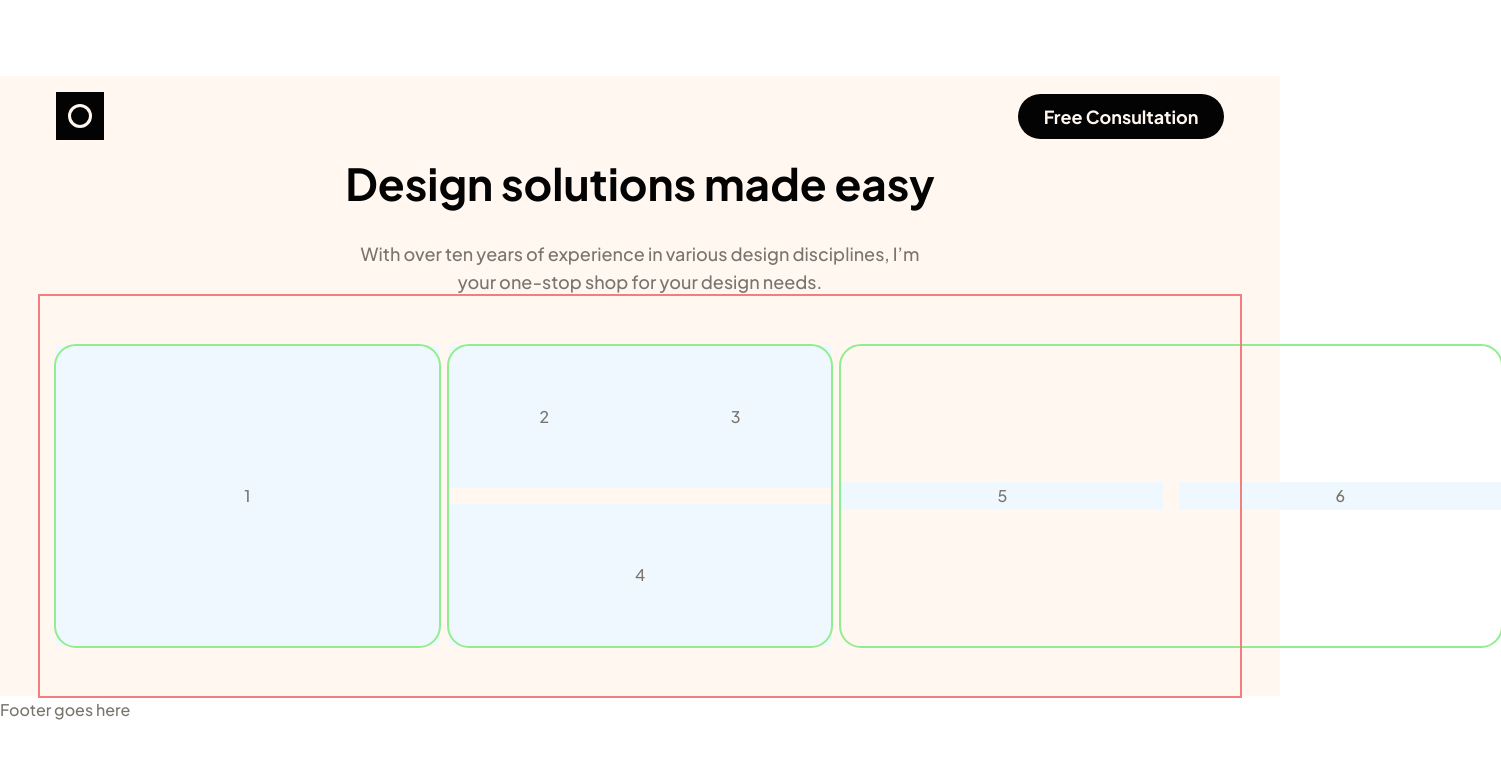
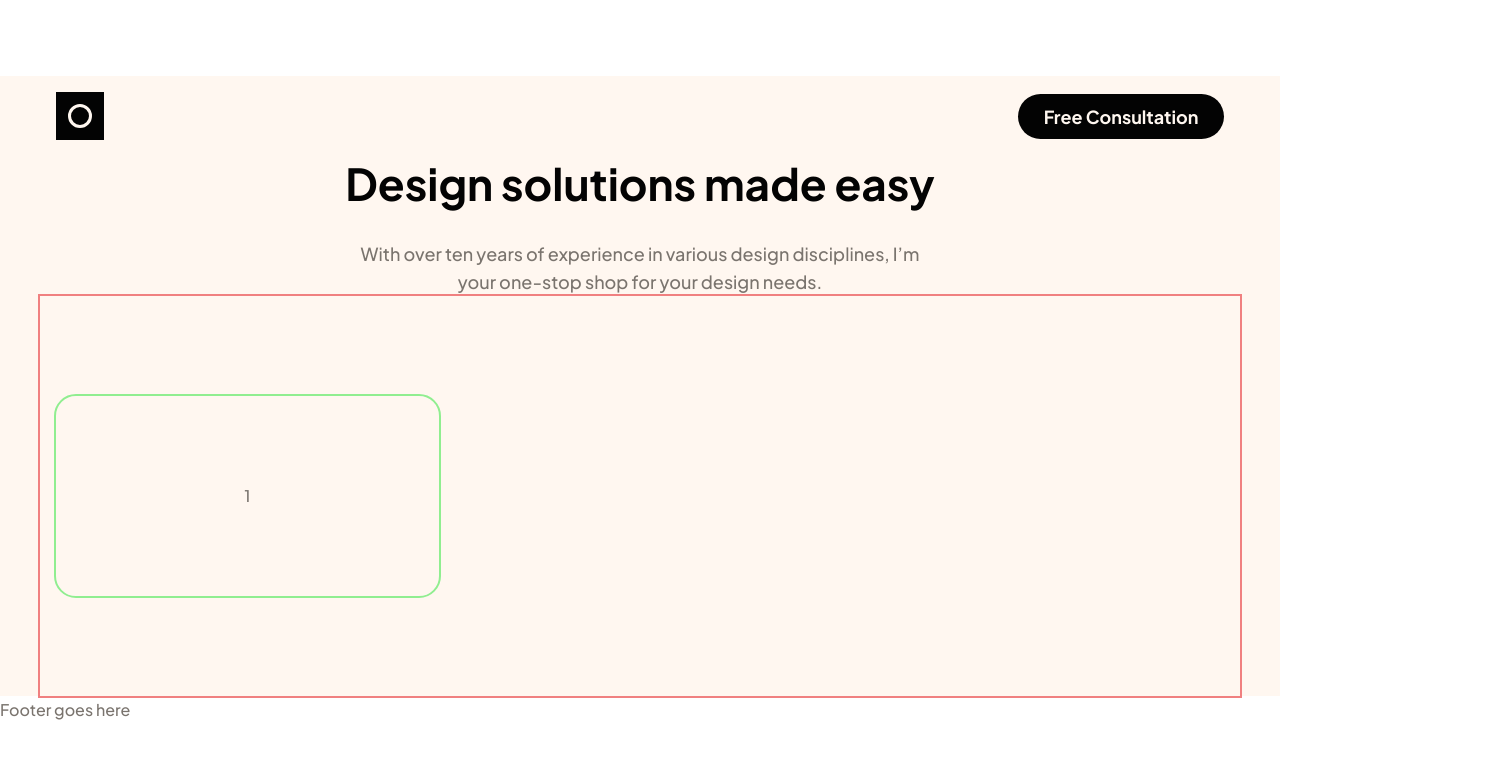
Before and after one commit to Hcmwebs/single-page-design-portfolio, a React (Vite) app: page / in a window 1280 px wide. Shown: the top 758 px of the page, 1501 px wide, since content can reach past the window. Built offline with nearby package versions, Linux system fonts and the light colour scheme.

Commit message:
started with the cards
Signed-off-by: Heze <64218603+Hcmwebs@users.noreply.github.com>

```diff
--- /dev/null
+++ b/src/Components/Card.jsx
@@ -0,0 +1,8 @@
+import React from 'react'
+import { StyledCard } from '../Styles'
+
+const Card = () => {
+	return <StyledCard>1</StyledCard>
+}
+
+export default Card
--- a/src/Components/MainContent.jsx
+++ b/src/Components/MainContent.jsx
@@ -1,5 +1,7 @@
 import React from 'react'
-import { StyledContainer, StyledMain } from '../Styles'
+import { StyledContainer, StyledMain, StyledCard } from '../Styles'
+
+import { Card } from './index'
 
 const MainContent = () => {
 	return (
@@ -7,20 +9,18 @@ const MainContent = () => {
 			<StyledMain>
 				<section>
 					<div className='cards'>
-						<div className='card'>
-							<div className='card1'>1</div>
-						</div>
-						<div className='card'>
+					<Card className/>
+						{/* <div className='card'>
 							<div className='card1 card-flex'>
 								<div className='card1 card2'>2</div>
-								<div className='card1 card2' >3</div>
+								<div className='card1 card2'>3</div>
 							</div>
 							<div className='card1'>4</div>
 						</div>
 						<div className='card card-full card-flex'>
 							<div className='card1'>5</div>
 							<div className='card1'>6</div>
-						</div>
+						</div> */}
 					</div>
 				</section>
 			</StyledMain>
--- a/src/Components/index.jsx
+++ b/src/Components/index.jsx
@@ -4,5 +4,6 @@ import Button from './Button'
 import Hero from './Hero'
 import Header from './Header'
 import MainContent from './MainContent'
+import Card from './Card'
 import Footer from './Footer'
-export { Header, Nav, Logo, Button, Hero,MainContent,Footer }
+export { Header, Nav, Logo, Button, Hero,MainContent,Card,Footer }
--- /dev/null
+++ b/src/Styles/Card.styled.jsx
@@ -0,0 +1,27 @@
+import styled from 'styled-components'
+
+const StyledCard = styled.div`
+	width: 100%;
+	min-height: 200px;
+	margin: 0 auto;
+	outline: 2px solid lightgreen;
+	border-radius: 20px;
+	display: grid;
+	place-items: center;
+	gap: 1rem;
+	@media (min-width: 768px) {
+		&.card-flex {
+			width: 660px;
+			display: flex;
+			justify-content: space-between;
+		}
+	}
+	.card1 {
+		width: 100%;
+		height: 100%;
+		display: grid;
+		place-items: center;
+		background-color: aliceblue;
+	}
+`
+export default StyledCard
--- a/src/Styles/Main.styled.jsx
+++ b/src/Styles/Main.styled.jsx
@@ -15,15 +15,15 @@ const StyledMain = styled.main`
 		outline: 2px solid lightcoral;
 
 		.cards {
-			width: min(100%, 100%);
+			width: 100%;
 			display: grid;
 			place-items: center;
 			grid-template-columns: repeat(auto-fill, minmax(300px, 1fr));
 			gap: 10px;
 		}
 		.card {
-			width: min(100%, 100%);
-			min-height: 300px;
+			width: 100%;
+			min-height: 200px;
 			margin: 0 auto;
 			outline: 2px solid lightgreen;
 			border-radius: 20px;
@@ -37,13 +37,6 @@ const StyledMain = styled.main`
 					justify-content: space-between;
 				}
 			}
-
-			.card1 {
-				width: 100%;
-				height: 100%;
-				display: grid;
-				place-items: center;
-				background-color: aliceblue;
 
 
 				&.card-flex {
--- a/src/Styles/index.jsx
+++ b/src/Styles/index.jsx
@@ -6,6 +6,7 @@ import StyledNav from './Nav.styled'
 import StyledLogo from './Logo.styled'
 import StyledHero from './Hero.Styled'
 import StyledMain from './Main.styled'
+import StyledCard from './Card.styled'
 
 export {
 	GlobalStyles,
@@ -15,5 +16,6 @@ export {
 	StyledNav,
 	StyledLogo,
 	StyledHero,
-	StyledMain
+	StyledMain,
+	StyledCard,
 }
```
